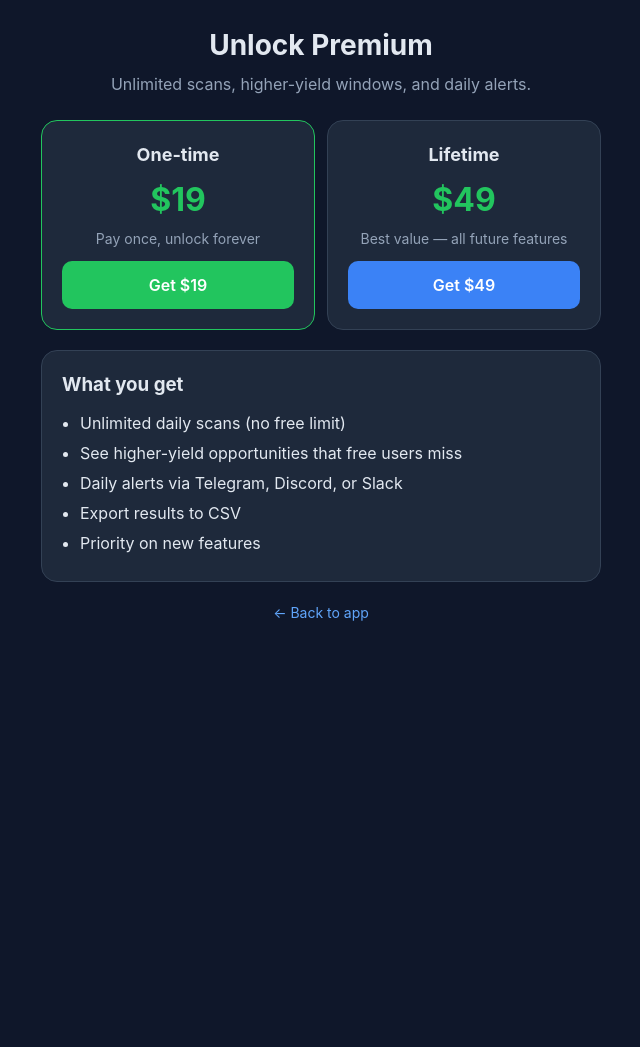
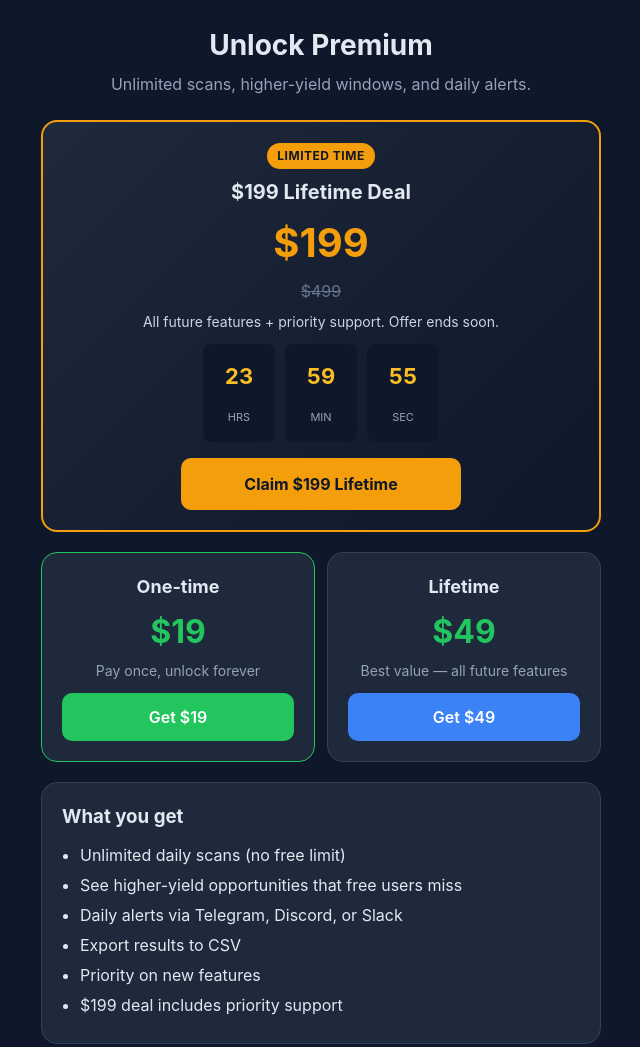
Before and after one commit to jeremygarbitt535-oss/code-public, a website: page public/premium.html in a window 1280 px wide. Shown: the top 1047 px of the page, without its empty margins (319-959 px from the left). Before the commit the page ends 800 px from the top, so only its background shows below. Drawn offline with Linux system fonts and the light colour scheme.

Commit message:
Add $199 lifetime deal with countdown timer

```diff
--- a/public/premium.html
+++ b/public/premium.html
@@ -18,6 +18,34 @@
     .wrap { max-width: 560px; margin: 0 auto; }
     h1 { margin: 0 0 6px; font-size: 28px; text-align: center; }
     .lead { text-align: center; color: #94a3b8; margin: 0 0 24px; }
+    .deal {
+      background: linear-gradient(135deg, #1e293b, #0f172a);
+      border: 2px solid #f59e0b; border-radius: 16px;
+      padding: 20px; text-align: center; margin-bottom: 20px;
+    }
+    .deal .badge {
+      display: inline-block; background: #f59e0b; color: #0f172a;
+      font-size: 12px; font-weight: 700; padding: 4px 10px;
+      border-radius: 999px; margin-bottom: 8px; letter-spacing: .5px;
+    }
+    .deal h2 { margin: 0 0 4px; font-size: 20px; }
+    .deal .price { font-size: 40px; font-weight: 700; color: #f59e0b; margin: 6px 0; }
+    .deal .was { color: #64748b; text-decoration: line-through; font-size: 16px; }
+    .countdown {
+      display: flex; justify-content: center; gap: 10px; margin: 12px 0 16px;
+      font-variant-numeric: tabular-nums;
+    }
+    .countdown div {
+      background: #0f172a; border-radius: 8px; padding: 8px 10px; min-width: 52px;
+    }
+    .countdown .num { font-size: 22px; font-weight: 700; color: #fbbf24; }
+    .countdown .label { font-size: 11px; color: #94a3b8; text-transform: uppercase; }
+    a.btn {
+      display: inline-block; background: #f59e0b; color: #0f172a;
+      padding: 14px 24px; border-radius: 10px; text-decoration: none;
+      font-weight: 700; width: 100%; max-width: 280px;
+    }
+    a.btn:hover { background: #d97706; }
     .plans { display: grid; grid-template-columns: 1fr 1fr; gap: 12px; margin-bottom: 20px; }
     @media (max-width: 480px) { .plans { grid-template-columns: 1fr; } }
     .plan {
@@ -26,16 +54,16 @@
     }
     .plan.featured { border-color: #22c55e; }
     .plan h2 { margin: 0 0 4px; font-size: 18px; }
-    .price { font-size: 32px; font-weight: 700; color: #22c55e; margin: 8px 0 4px; }
+    .plan .price { font-size: 32px; font-weight: 700; color: #22c55e; margin: 8px 0 4px; }
     .plan p { margin: 0 0 12px; font-size: 14px; color: #94a3b8; }
-    a.btn {
+    a.btn-plan {
       display: inline-block; background: #22c55e; color: white;
       padding: 12px 20px; border-radius: 10px; text-decoration: none;
       font-weight: 600; width: 100%;
     }
-    a.btn:hover { background: #16a34a; }
-    a.btn.secondary { background: #3b82f6; }
-    a.btn.secondary:hover { background: #2563eb; }
+    a.btn-plan:hover { background: #16a34a; }
+    a.btn-plan.secondary { background: #3b82f6; }
+    a.btn-plan.secondary:hover { background: #2563eb; }
     .features {
       background: #1e293b; border-radius: 16px; padding: 20px;
       border: 1px solid #334155; margin-bottom: 20px;
@@ -55,18 +83,32 @@
     <h1>Unlock Premium</h1>
     <p class="lead">Unlimited scans, higher-yield windows, and daily alerts.</p>
 
+    <div class="deal">
+      <span class="badge">LIMITED TIME</span>
+      <h2>$199 Lifetime Deal</h2>
+      <div class="price">$199</div>
+      <div class="was">$499</div>
+      <p style="margin:8px 0 0;font-size:14px;color:#cbd5e1;">All future features + priority support. Offer ends soon.</p>
+      <div class="countdown" id="countdown">
+        <div><div class="num" id="h">00</div><div class="label">Hrs</div></div>
+        <div><div class="num" id="m">00</div><div class="label">Min</div></div>
+        <div><div class="num" id="s">00</div><div class="label">Sec</div></div>
+      </div>
+      <a class="btn" href="https://buy.stripe.com/test_5kQ6oIebw51vgdT8CC2ZO00" target="_blank" rel="noopener">Claim $199 Lifetime</a>
+    </div>
+
     <div class="plans">
       <div class="plan featured">
         <h2>One-time</h2>
         <div class="price">$19</div>
         <p>Pay once, unlock forever</p>
-        <a class="btn" href="https://buy.stripe.com/test_5kQ6oIebw51vgdT8CC2ZO00" target="_blank" rel="noopener">Get $19</a>
+        <a class="btn-plan" href="https://buy.stripe.com/test_5kQ6oIebw51vgdT8CC2ZO00" target="_blank" rel="noopener">Get $19</a>
       </div>
       <div class="plan">
         <h2>Lifetime</h2>
         <div class="price">$49</div>
         <p>Best value — all future features</p>
-        <a class="btn secondary" href="https://buy.stripe.com/test_5kQ6oIebw51vgdT8CC2ZO00" target="_blank" rel="noopener">Get $49</a>
+        <a class="btn-plan secondary" href="https://buy.stripe.com/test_5kQ6oIebw51vgdT8CC2ZO00" target="_blank" rel="noopener">Get $49</a>
       </div>
     </div>
 
@@ -78,10 +120,39 @@
         <li>Daily alerts via Telegram, Discord, or Slack</li>
         <li>Export results to CSV</li>
         <li>Priority on new features</li>
+        <li>$199 deal includes priority support</li>
       </ul>
     </div>
 
     <a class="back" href="/">← Back to app</a>
   </div>
+
+  <script>
+    function getEnd() {
+      const key = 'dealEnd';
+      let end = localStorage.getItem(key);
+      if (!end || Number(end) < Date.now()) {
+        end = String(Date.now() + 24 * 60 * 60 * 1000);
+        localStorage.setItem(key, end);
+      }
+      return Number(end);
+    }
+    const end = getEnd();
+    function tick() {
+      let diff = Math.max(0, end - Date.now());
+      const h = Math.floor(diff / 3600000);
+      diff %= 3600000;
+      const m = Math.floor(diff / 60000);
+      const s = Math.floor((diff % 60000) / 1000);
+      document.getElementById('h').textContent = String(h).padStart(2, '0');
+      document.getElementById('m').textContent = String(m).padStart(2, '0');
+      document.getElementById('s').textContent = String(s).padStart(2, '0');
+      if (diff <= 0 && end - Date.now() <= 0) {
+        localStorage.removeItem('dealEnd');
+      }
+    }
+    tick();
+    setInterval(tick, 1000);
+  </script>
 </body>
 </html>
```
